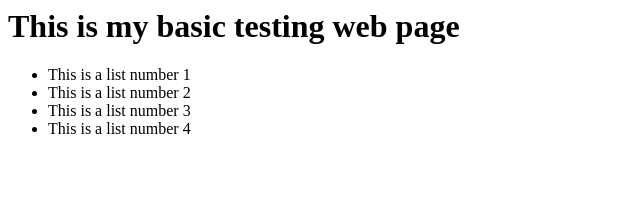
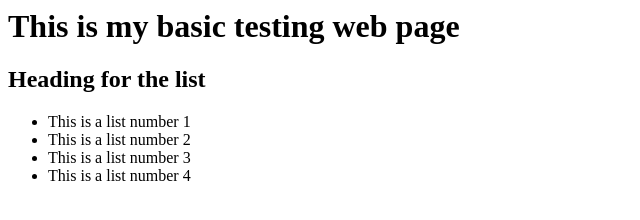
Before and after one commit to Addalin-CP3445/testing, a plain HTML site: page index.html in a window 1280 px wide. Shown: the whole page, without its empty margins (0-640 px from the left). Drawn offline with Linux system fonts and the light colour scheme.

Commit message:
Added heading for the list

```diff
--- a/index.html
+++ b/index.html
@@ -7,6 +7,7 @@
 <body>
 <h1>This is my basic testing web page</h1>
 
+<h2>Heading for the list</h2>
 <ul>
     <li>This is a list number 1</li>
     <li>This is a list number 2</li>
```
